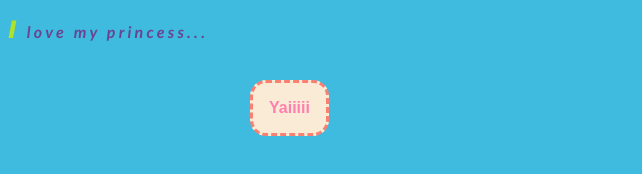
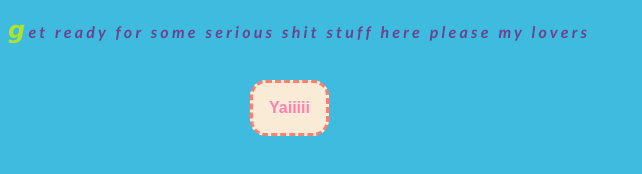
Before and after one commit to unikorm/unikorm.github.io, a plain HTML site: page index.html in a window 1280 px wide. Shown: the whole page, without its empty margins (0-642 px from the left). Drawn offline with Linux system fonts and the light colour scheme.

```diff
--- a/index.html
+++ b/index.html
@@ -12,7 +12,7 @@
 </head>
 
 <body>
-    <p>I love my princess...</p>
+    <p>get ready for some serious shit stuff here please my lovers</p>
     <button id="myButton" onclick="moveButton()">Yaiiiii</button>
 </body>
 
```
